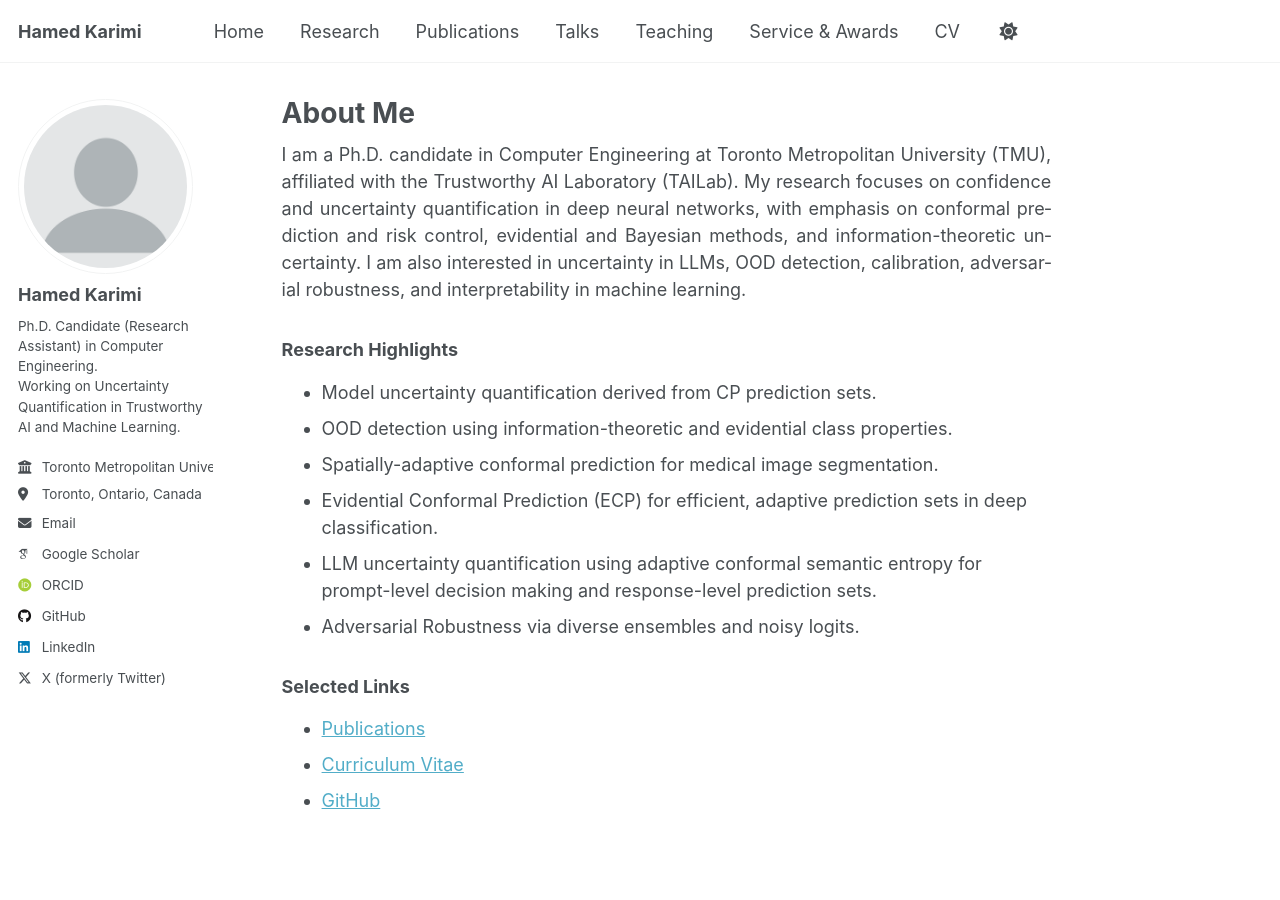
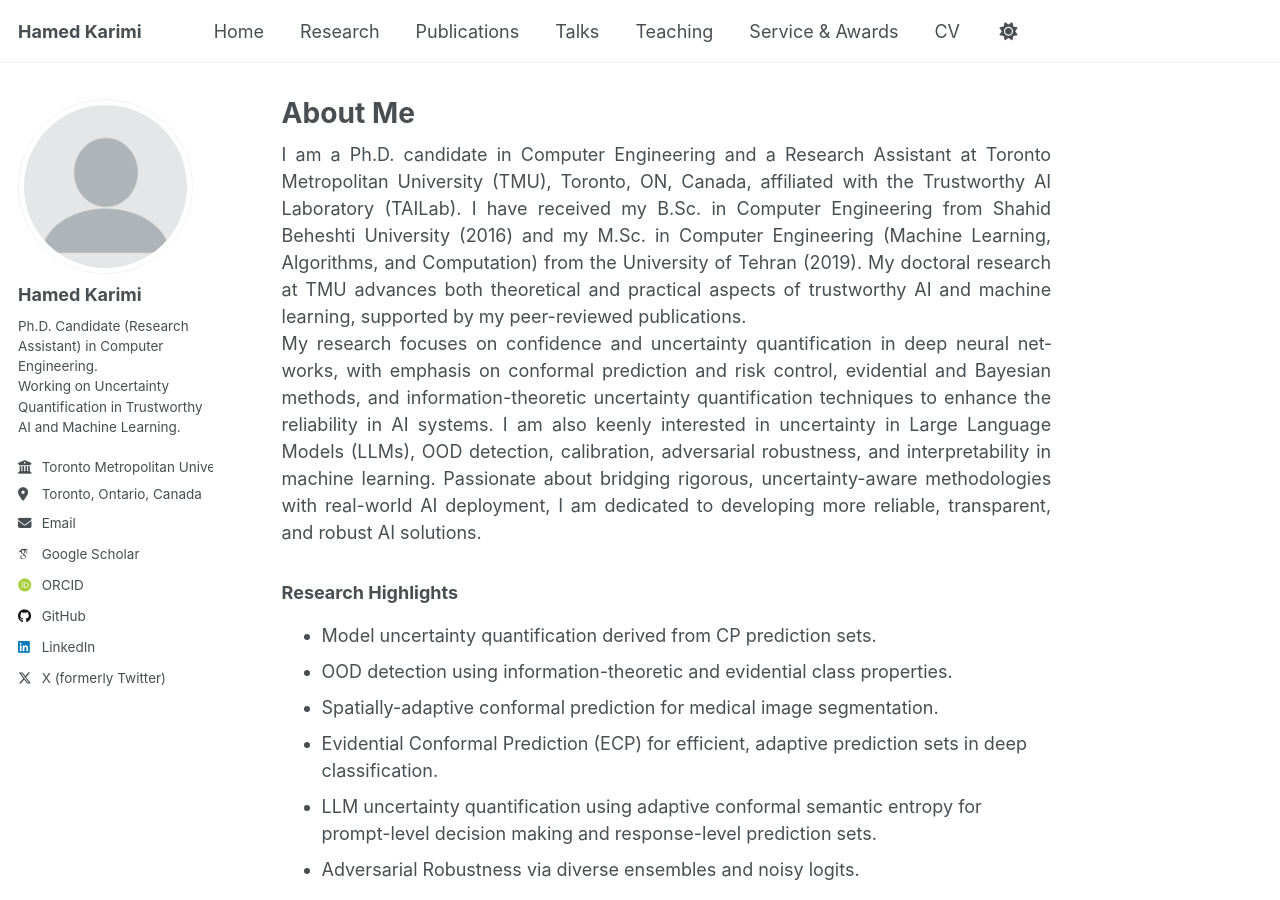
Before and after one commit to hamedmx/hamedmx.github.io, a Jekyll site: the page built from _pages/about.md, in a window 1280 px wide and 900 px high. Built offline with Jekyll 4.4.1, drawn with Linux system fonts in a browser that asks for light colours; some web fonts are replaced; a script that is not in the unit is left out.

Commit message:
Update about.md

```diff
--- a/_pages/about.md
+++ b/_pages/about.md
@@ -8,7 +8,8 @@ redirect_from:
 ---
 
 <div class="justify-text">
-I am a Ph.D. candidate in Computer Engineering at Toronto Metropolitan University (TMU), affiliated with the Trustworthy AI Laboratory (TAILab). My research focuses on confidence and uncertainty quantification in deep neural networks, with emphasis on conformal prediction and risk control, evidential and Bayesian methods, and information-theoretic uncertainty. I am also interested in uncertainty in LLMs, OOD detection, calibration, adversarial robustness, and interpretability in machine learning.
+I am a Ph.D. candidate in Computer Engineering and a Research Assistant at Toronto Metropolitan University (TMU), Toronto, ON, Canada, affiliated with the Trustworthy AI Laboratory (TAILab). I have received my B.Sc. in Computer Engineering from Shahid Beheshti University (2016) and my M.Sc. in Computer Engineering (Machine Learning, Algorithms, and Computation) from the University of Tehran (2019). My doctoral research at TMU advances both theoretical and practical aspects of trustworthy AI and machine learning, supported by my peer-reviewed publications.<br>My research focuses on confidence and uncertainty quantification in deep neural networks, with emphasis on conformal prediction and risk control, evidential and Bayesian methods, and information-theoretic uncertainty quantification techniques to enhance the reliability in AI systems. I am also keenly interested in uncertainty in Large Language Models (LLMs), OOD detection, calibration, adversarial robustness, and interpretability in machine learning.
+Passionate about bridging rigorous, uncertainty-aware methodologies with real-world AI deployment, I am dedicated to developing more reliable, transparent, and robust AI solutions.
 </div>
 
 ### Research Highlights
```
